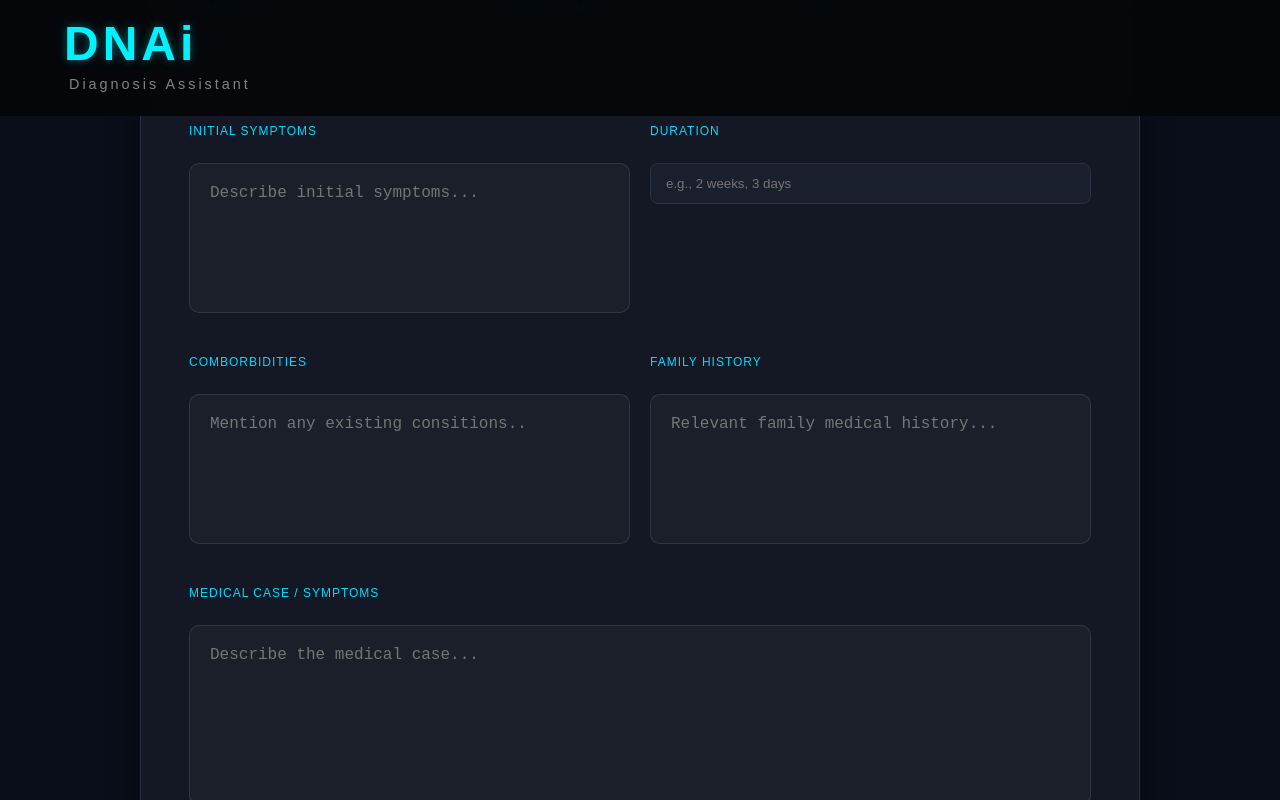
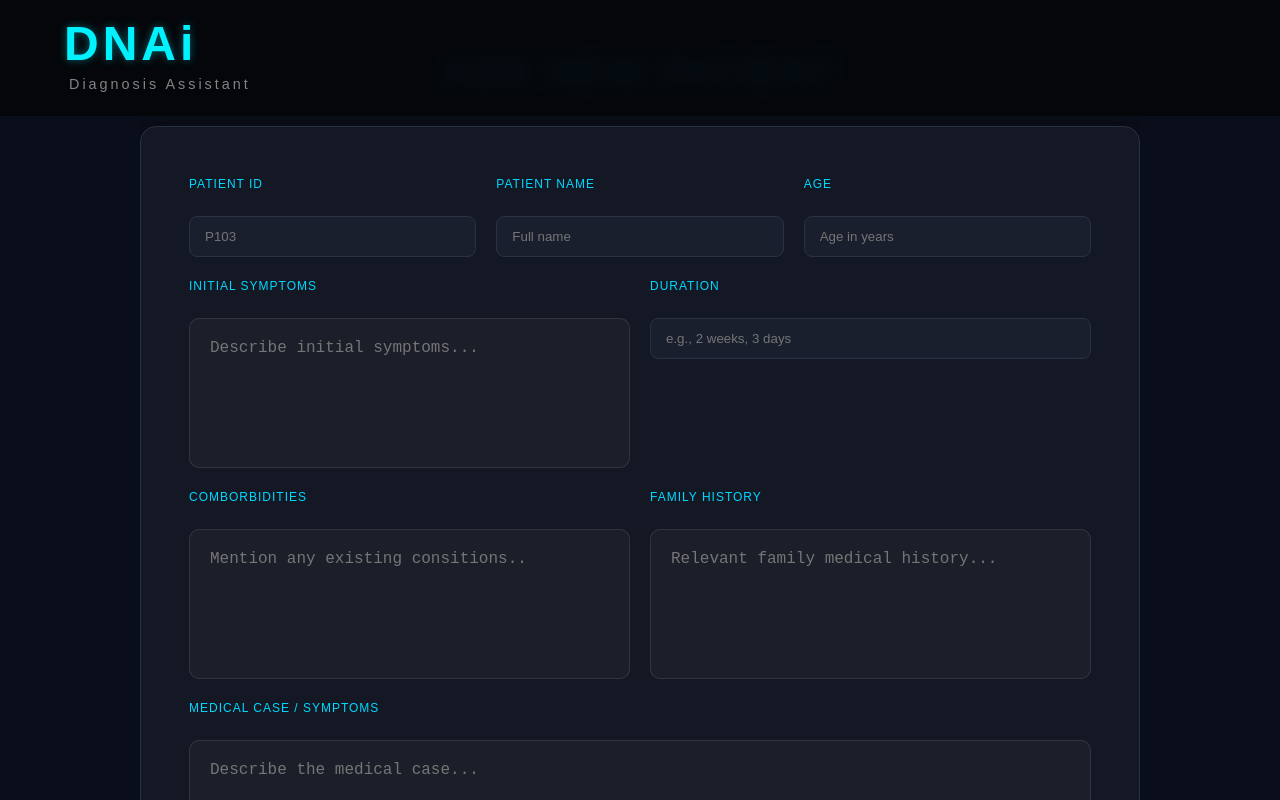
Before and after one commit to kalpeshkarnawat19/DNAi-frontend, a React (Vite) app: page /NewPatient in a window 1280 px wide. Built offline with nearby package versions, Linux system fonts and the light colour scheme.

Commit message:
newpatient css update

```diff
--- a/src/css/newpatient.css
+++ b/src/css/newpatient.css
@@ -41,6 +41,8 @@
   flex-direction: column;
   align-items: center;
   margin-top: 0;
+  max-height: 100vh;
+  overflow-y: scroll;
 }
 
 .page-title {
@@ -48,7 +50,6 @@
   font-weight: 700;
   color: var(--cyan-primary);
   margin-bottom: 2rem;
-  text-transform: uppercase;
   letter-spacing: 2px;
 }
 
@@ -63,19 +64,20 @@
   flex-direction: column;
   gap: 20px;
   box-shadow: 0 8px 32px rgba(0, 0, 0, 0.4);
-  overflow-y: auto;
+
+
 }
 
 .form-row {
   display: flex;
   gap: 20px;
-  width: 100%;
+  overflow-y: auto;
 }
 
 .form-group {
-  flex: 1;
   display: flex;
   flex-direction: column;
+  overflow-y: auto;
 }
 
 label {
--- a/src/pages/NewPatient.jsx
+++ b/src/pages/NewPatient.jsx
@@ -6,7 +6,6 @@
   const navigate = useNavigate();
   const [patientId, setPatientId] = useState("");
   const [patientName, setPatientName] = useState("");
-  const [status, setStatus] = useState("pending");
   const [age, setAge] = useState("");
   const [initialSymptoms, setInitialSymptoms] = useState("");
   const [duration, setDuration] = useState("");
@@ -31,7 +30,7 @@
       return;
     }
 
-    const data = { patientId, patientName, age, initialSymptoms, duration, comorbidities, familyHistory,status, medicalCase };
+    const data = { patientId, patientName, age, initialSymptoms, duration, comorbidities, familyHistory, medicalCase };
 
     console.log("Submitted:", data);
 
@@ -64,13 +63,14 @@
 
     <div className="add-patient-page">
       <div className="content-wrapper">
-        <h1 className="page-title">Add New Patient</h1>
+        <h1 className="page-title">ADD NEW PATIENT</h1>
 
 
         <form onSubmit={handleSubmit} className="form-card">
           {message && <p className={`message ${messageType}`}>{message}</p>}
 
           {/* Row 1: ID, Name, and Status */}
+            <div className="form">
               <div className="form-row">
                 <div className="form-group">
                   <label>Patient ID</label>
@@ -164,6 +164,7 @@
               <span className="back-link" onClick={() => navigate('/dashboard')}>
                 ← Back to Dashboard
               </span>
+            </div>
           </form>
       </div>
     </div>
```
Lines whose indentation alone changed are shown as unchanged.
